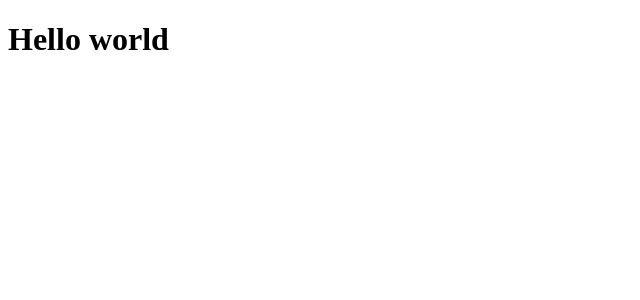
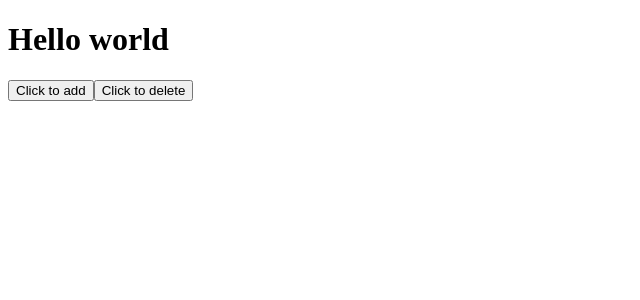
Before and after one commit to rakibul58/react-testing-vitest, a React (Vite) app: page / in a window 1280 px wide. Shown: the top 300 px of the page, without its empty margins (0-640 px from the left). Built offline with nearby package versions, Linux system fonts and the light colour scheme.

Commit message:
button test

```diff
--- a/src/App.tsx
+++ b/src/App.tsx
@@ -1,7 +1,11 @@
+import PrimaryButton from "./components/PrimaryButton";
+
 function App() {
   return (
     <>
       <h1>Hello world</h1>
+      <PrimaryButton />
+      <PrimaryButton action="delete" />
     </>
   );
 }
--- /dev/null
+++ b/src/components/PrimaryButton.tsx
@@ -0,0 +1,3 @@
+export default function PrimaryButton({ action = "add" }: { action?: string }) {
+  return <button>Click to {action}</button>;
+}
```
Also changed, not shown: 1 other file (tests, documents, lock files or other folders).
